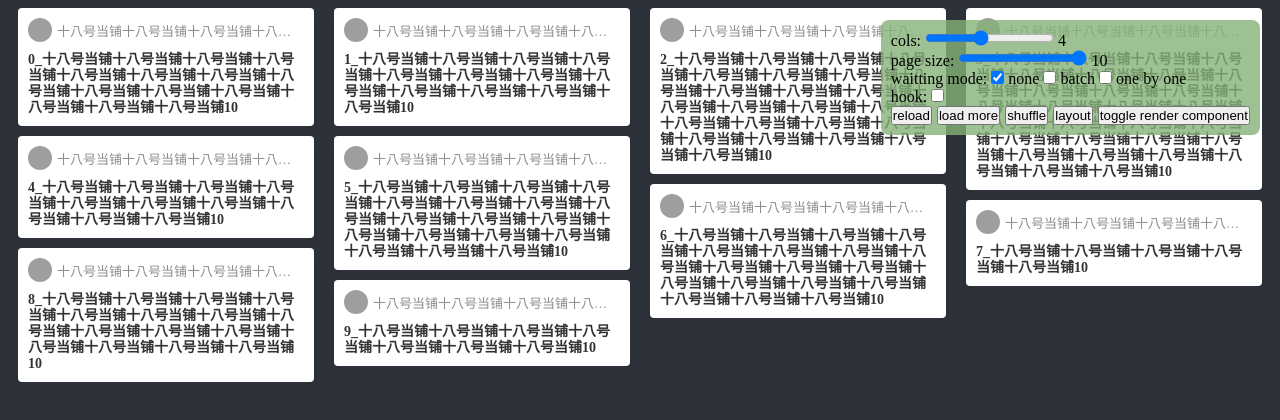
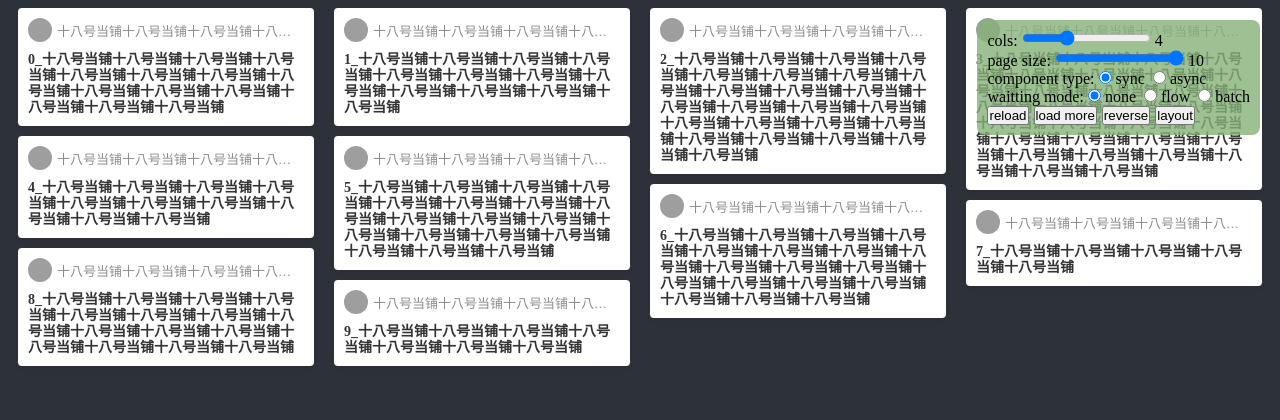
Before and after one commit to kricsleo/waterfall-flow, a Vue app: page / in a window 1280 px wide. Shown: the top 420 px of the page. Built offline with nearby package versions, Linux system fonts and the light colour scheme; grey boxes are pictures that could not be loaded.

Commit message:
final refacted version!

```diff
--- a/src/App.vue
+++ b/src/App.vue
@@ -2,28 +2,30 @@
   <div id="app">
     <div class="opt">
       cols:
-      <input type="range" placeholder="cols" :min="1" :max="8" :value="cols" @input="cols = Number($event.target.value)" /> {{cols}}
+      <input type="range" :min="1" :max="10" v-model="cols" /> {{cols}}
       <br />
       page size:
-      <input type="range" placeholder="cols" :min="1" :max="10" :value="size" @input="size = Number($event.target.value)" /> {{size}}
+      <input type="range" :min="1" :max="10" v-model="size" /> {{size}}
+      <br />
+      component type:
+      <input type="radio" id="sync" name="compType" :checked="comps[0] === 'SyncItem'" @change="reverseComp" /> <label for="none">sync</label>&nbsp;
+      <input type="radio" id="async" name="compType" :checked="comps[0] === 'AsyncItem'" @change="reverseComp" /> <label for="flow">async</label>&nbsp;
       <br />
       waitting mode:
-      <input type="checkbox" :checked="asyncMode === 'none'" @input="asyncMode = 'none'" /> none
-      <input type="checkbox" :checked="asyncMode === 'batch'" @input="asyncMode = 'batch'" /> batch
-      <input type="checkbox" :checked="asyncMode === 'oneByOne'" @input="asyncMode = 'oneByOne'" /> one by one
-      <br />
-      hook:
-      <input type="checkbox" :checked="usingHook" @input="usingHook = $event.target.checked" />
+      <input type="radio" id="none" name="asyncMode" :checked="asyncMode === 'none'" @change="asyncMode = 'none'" /> <label for="none">none</label>&nbsp;
+      <input type="radio" id="flow" name="asyncMode" :checked="asyncMode === 'flow'" @change="asyncMode = 'flow'" /> <label for="flow">flow</label>&nbsp;
+      <input type="radio" id="batch" name="asyncMode" :checked="asyncMode === 'batch'" @change="asyncMode = 'batch'" /> <label for="batch">batch</label>
       <br />
       <button @click="reload">reload</button>
       <button @click="loadMore">load more</button>
-      <button @click="shuffle">shuffle</button>
+      <button @click="reverse">reverse</button>
       <button @click="layout">layout</button>
-      <button @click="reverseComp">toggle render component</button>
     </div>
     <div class="content">
-      <KWaterfall ref="waterfall" :cols="cols">
-        <component v-for="item in list" :is="items[0]" :key="item.key" :item="item" :extra="size" />
+      <KWaterfall class="waterfall" ref="waterfall" :cols="Number(cols)">
+        <transition name="waterfall-item" appear v-for="item in list" :key="item.key">
+          <component class="waterfall-item" :is="comps[0]" :item="item" :key="item.key" />
+        </transition>
       </KWaterfall>
     </div>
   </div>
@@ -32,25 +34,24 @@
 <script lang="ts">
 import Vue from "vue";
 import KWaterfall from "./components/KWaterfall/index.vue";
-import ItemPure from "./components/Item.vue";
-import ItemFooter from "./components/ItemFooter.vue";
+import AsyncItem from "./components/Item.vue";
+import SyncItem from "./components/ItemFooter.vue";
 import { loadItems } from "./utils/mock";
 import { loadImg } from "./utils";
 
 export default Vue.extend({
   components: {
     KWaterfall,
-    ItemPure,
-    ItemFooter
+    AsyncItem,
+    SyncItem
   },
   data() {
     return {
-      items: ['ItemFooter', 'ItemPure'],
       list: [],
       cols: 4,
       size: 10,
       asyncMode: 'none',
-      usingHook: false
+      comps: ['SyncItem', 'AsyncItem']
     };
   },
   mounted() {
@@ -58,13 +59,13 @@ export default Vue.extend({
   },
   methods: {
     async reload() {
-      const list = await loadItems(this.size);
-      this.list = this.prefixTitleForDebug(list);
+      this.list = [];
+      this.loadMore();
     },
     loadMore() {
       switch(this.asyncMode) {
         case 'none': return this.loadMoreSync();
-        case 'oneByOne': return this.loadMoreAsyncOneByOne();
+        case 'flow': return this.loadMoreAsyncFlow();
         case 'batch': return this.loadMoreAsyncBatch();
         default: return;
       }
@@ -75,7 +76,7 @@ export default Vue.extend({
       this.list = this.prefixTitleForDebug([...this.list, ...newItems]);
     },
     // 逐个等待图片加载拿到宽度来使得组件再mount时即为最终布局
-    async loadMoreAsyncOneByOne() {
+    async loadMoreAsyncFlow() {
       let newItems = await loadItems(this.size);
       const waitPrevs = (i, cb) => {
         if(newItems.slice(0, i - 1).some(t => t.imgWidth === undefined)) {
@@ -112,9 +113,9 @@ export default Vue.extend({
       }));
     },
     reverseComp() {
-      this.items.reverse();
+      this.comps.reverse();
     },
-    shuffle() {
+    reverse() {
       this.list.reverse();
     },
     layout() {
@@ -144,7 +145,16 @@ body {
     }
   }
 }
-.item-move {
-  transition: all 300ms ease-in-out;
+.waterfall-item {
+  &-enter-active {
+    transition: all 300ms ease-out;
+  }
+  &-enter {
+    opacity: 0.3;
+    transform: translateY(10px);
+  }
+  &-leave-active {
+    display: none;
+  }
 }
 </style>
--- a/src/components/Item.vue
+++ b/src/components/Item.vue
@@ -30,30 +30,30 @@ export default Vue.extend({
       return imgWidth && imgHeight ? imgHeight / imgWidth : 0;
     }
   },
-  beforeCreate() {
-    console.log("beforeCreate");
-  },
-  created() {
-    this.limitLog("created");
-  },
-  beforeMount() {
-    this.limitLog("beforeMount");
-  },
-  mounted() {
-    this.limitLog("mounted");
-  },
-  beforeUpdate() {
-    this.limitLog("beforeUpdate");
-  },
-  updated() {
-    this.limitLog("updated");
-  },
-  beforeDestroy() {
-    this.limitLog("beforeDestroy");
-  },
-  destroyed() {
-    this.limitLog("destroyed");
-  },
+  // beforeCreate() {
+  //   console.log("beforeCreate");
+  // },
+  // created() {
+  //   this.limitLog("created");
+  // },
+  // beforeMount() {
+  //   this.limitLog("beforeMount");
+  // },
+  // mounted() {
+  //   this.limitLog("mounted");
+  // },
+  // beforeUpdate() {
+  //   this.limitLog("beforeUpdate");
+  // },
+  // updated() {
+  //   this.limitLog("updated");
+  // },
+  // beforeDestroy() {
+  //   this.limitLog("beforeDestroy");
+  // },
+  // destroyed() {
+  //   this.limitLog("destroyed");
+  // },
   methods: {
     limitLog(msg: string) {
       console.count(msg);
--- a/src/components/ItemFooter.vue
+++ b/src/components/ItemFooter.vue
@@ -4,7 +4,7 @@
       <img class="item-footer__avatar" :src="item.avatar" />
       <p class="item-footer__username">{{item.username}}</p>
     </div>
-    <p class="item-footer__title">{{ item.title }}{{extra}}</p>
+    <p class="item-footer__title">{{ item.title }}</p>
   </div>
 </template>
 
@@ -18,34 +18,32 @@ export default Vue.extend({
       type: Object as PropType<IItemData>,
       required: true,
       default: () => ({})
-    },
-    extra: String
+    }
   },
-  beforeCreate() {
-    console.log("beforeCreate");
-  },
-  created() {
-    this.limitLog("created");
-  },
-  beforeMount() {
-    this.limitLog("beforeMount");
-  },
-  mounted() {
-    this.limitLog("mounted");
-    // console.log('item this.$router', this.$router);
-  },
-  beforeUpdate() {
-    this.limitLog("beforeUpdate");
-  },
+  // beforeCreate() {
+  //   console.log("beforeCreate");
+  // },
+  // created() {
+  //   this.limitLog("created");
+  // },
+  // beforeMount() {
+  //   this.limitLog("beforeMount");
+  // },
+  // mounted() {
+  //   this.limitLog("mounted");
+  // },
+  // beforeUpdate() {
+  //   this.limitLog("beforeUpdate");
+  // },
   updated() {
     this.limitLog("updated");
   },
-  beforeDestroy() {
-    this.limitLog("beforeDestroy");
-  },
-  destroyed() {
-    this.limitLog("destroyed");
-  },
+  // beforeDestroy() {
+  //   this.limitLog("beforeDestroy");
+  // },
+  // destroyed() {
+  //   this.limitLog("destroyed");
+  // },
   methods: {
     limitLog(msg: string) {
       console.log(msg);
--- a/src/components/KWaterfall/helpers.ts
+++ b/src/components/KWaterfall/helpers.ts
@@ -91,7 +91,7 @@ export function measureEls(Els: HTMLElement[], direction?: ENUM_DIRECTION): numb
 export function measureEls(Els: HTMLElement, direction?: ENUM_DIRECTION): number;
 export function measureEls(els: HTMLElement | HTMLElement[], direction = ENUM_DIRECTION.vertical): number | number[] {
   const measure = (el: HTMLElement): number =>
-    el ? el.getBoundingClientRect()[direction === ENUM_DIRECTION.vertical ? 'height' : 'width'] || 0: 0;
+    el?.getBoundingClientRect?.()[direction === ENUM_DIRECTION.vertical ? 'height' : 'width'] || 0;
   return checkType(els, 'Array') ? els.map(t => measure(t)) : measure(els);
 }
 
@@ -100,7 +100,7 @@ export function layoutEls(els: HTMLElement[], targets: HTMLElement[], bases?: nu
   if(!els?.length || !targets?.length) {
     return;
   }
-  const notInsertedEls = els.filter(t => !document.contains(t));
+  const notInsertedEls = els.filter(t => !document.body.contains(t));
   notInsertedEls.length && targets[0].appendChild(attachElsToFragment(notInsertedEls));
   const measurements = measureEls(els);
   const targetBases = bases || (attachElsToFragment(els) && measureEls(targets));
@@ -113,20 +113,29 @@ export function layoutEls(els: HTMLElement[], targets: HTMLElement[], bases?: nu
   groups.forEach((t, idx) => targets[idx].appendChild(attachElsToFragment(t)));
 }
 
-/** diff children to find the part which will be re-layout */
+/** diff children to find the part which will be re-layout, using conservative strategy */
 export function diffChildren(children: VNode[] = [], prevChildren: VNode[] = []): VNode[] {
-  let splitIdx = 0;
-  const length = children.length;
-  children.some((t, i) => {
-    const prevChild = prevChildren[i];
-    if(!prevChild || t.elm !== prevChild.elm) {
-      splitIdx = i;
-      return true;
-    } else if(i === length - 1 && t.elm === prevChild.elm) {
-      splitIdx = length;
-      return true;
-    }
-    return false;
-  });
-  return children.slice(splitIdx, length);
+  const prevLength = prevChildren.length;
+  if(!prevLength || prevLength > children.length) {
+    return children;
+  }
+  let startIdx = 0;
+  while (prevChildren[startIdx] && prevChildren[startIdx].elm === children[startIdx].elm) {
+    startIdx += 1;
+  }
+  return startIdx === prevLength ? children.slice(startIdx) : children;
+  // let splitIdx = 0;
+  // const length = children.length;
+  // children.some((t, i) => {
+  //   const prevChild = prevChildren[i];
+  //   if(!prevChild || t.elm !== prevChild.elm) {
+  //     splitIdx = i;
+  //     return true;
+  //   } else if(i === length - 1 && t.elm === prevChild.elm) {
+  //     splitIdx = length;
+  //     return true;
+  //   }
+  //   return false;
+  // });
+  // return children.slice(splitIdx, length);
 }
--- a/src/components/KWaterfall/index.vue
+++ b/src/components/KWaterfall/index.vue
@@ -15,35 +15,32 @@ export default Vue.extend({
       default: 2
     }
   },
-  watch: {
-    cols() {
-      this.isColsChanged = true;
-    }
-  },
   mounted() {
-    this.layout(true);
+    this.layout();
   },
   updated() {
-    this.layout(this.isColsChanged);
-    this.isColsChanged = false;
+    this.layout();
   },
   methods: {
     getLanes(): HTMLElement[] {
       return this.$refs[laneClass] || [];
     },
     layout(force = false) {
-      const els = (force ? this.children : diffChildren(this.children, this.prevChildren))
+      console.time('layout costs:');
+      const els = (force || this.isColsChanged ? this.children : diffChildren(this.children, this.prevChildren))
         .map(t => t.elm as HTMLElement);
       const lanes = this.getLanes();
       const isLayoutAll = els.length === this.children.length;
       layoutEls(els, lanes, isLayoutAll ? getArray(lanes.length, 0) : null);
+      console.timeEnd('layout costs:');
     }
   },
   render(h): VNode {
     const { $scopedSlots, cols } = this;
     this.prevChildren = this.children;
-    this.children = ($scopedSlots.default?.() || [])
-      .filter(t => t.tag && t.key && String(t.key).indexOf('__vlist') !== 0);
+    this.children = $scopedSlots.default?.() || [];
+    this.isColsChanged = this.prevCols !== cols;
+    this.prevCols = cols;
 
     return h(
       'div',
```
Also changed, not shown: 1 other file (tests, documents, lock files or other folders).
